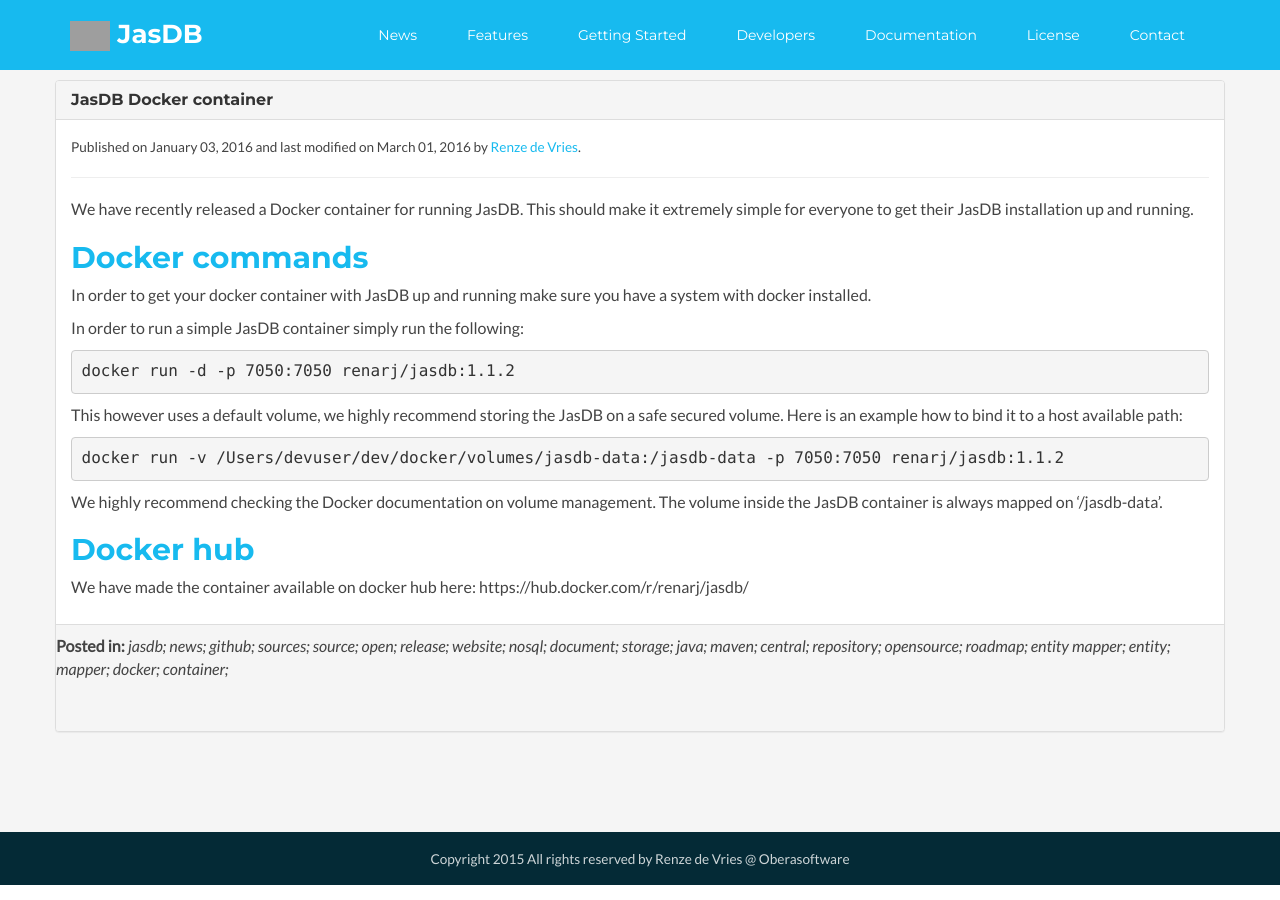
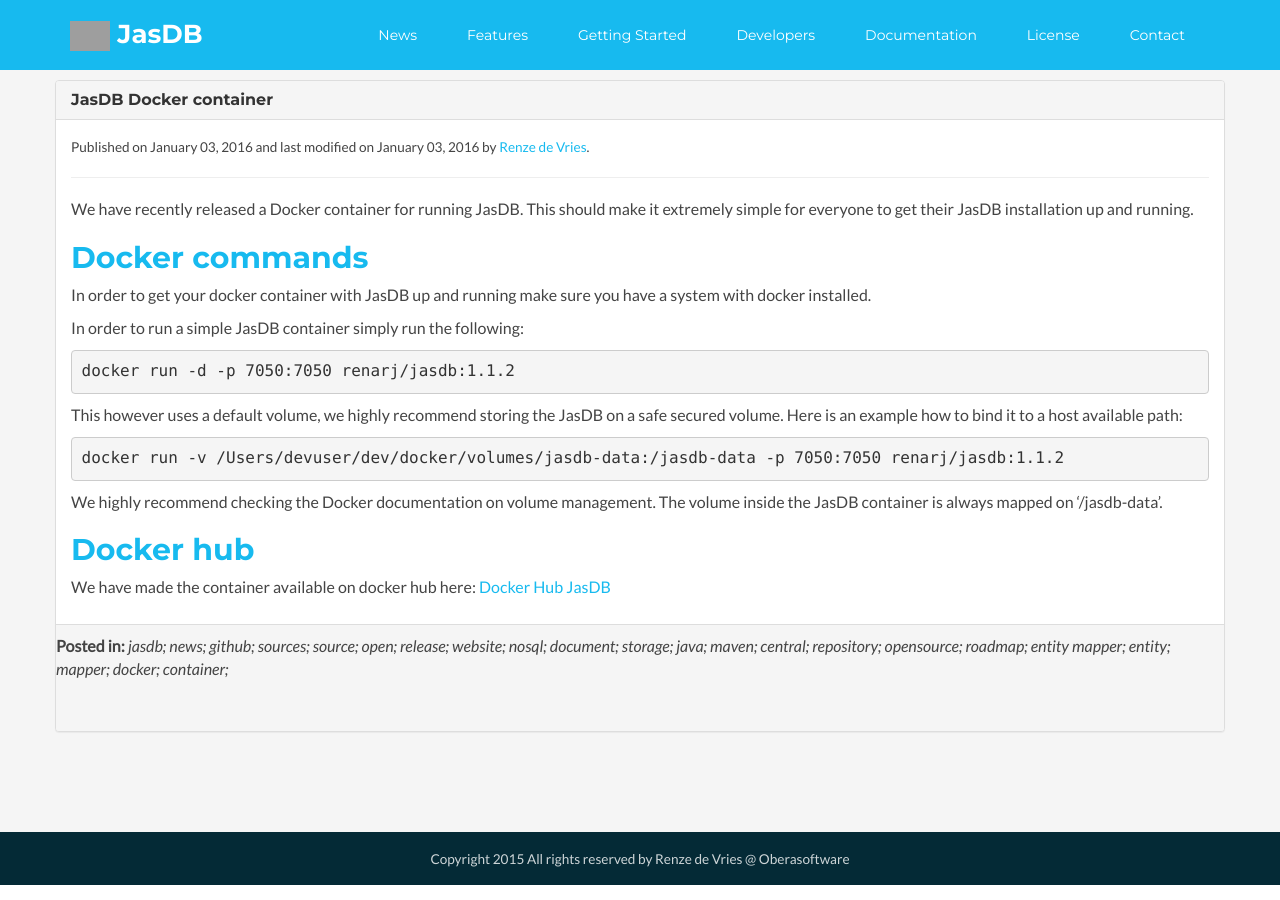
Before and after one commit to oberasoftware/jasdb, a Jekyll site: the page built from _posts/2016-01-03-docker.md, in a window 1280 px wide. Built offline with Jekyll 4.4.1, drawn with Linux system fonts in a browser that asks for light colours.

Commit message:
Updated page a bit

```diff
--- a/_posts/2016-01-03-docker.md
+++ b/_posts/2016-01-03-docker.md
@@ -2,7 +2,7 @@
 layout: post
 title: JasDB Docker container
 description: Running JasDB in a Docker container
-modified: 2016-03-01
+modified: 2016-01-03
 tags: [jasdb, news, github, sources, source, open, release, website, nosql, document, storage, java, maven, central, repository, opensource, roadmap, entity mapper, entity, mapper, docker, container]
 comments: false
 ---
```
Also changed, not shown: other parts of _posts/2016-01-03-docker.md (+1 -1 lines).
